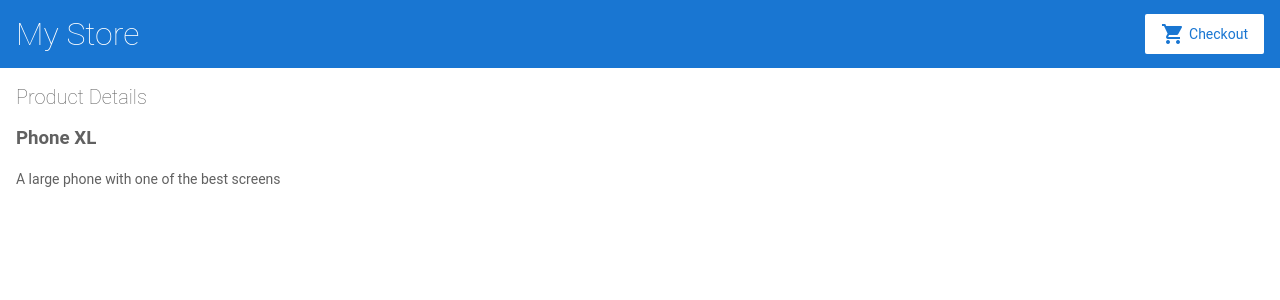
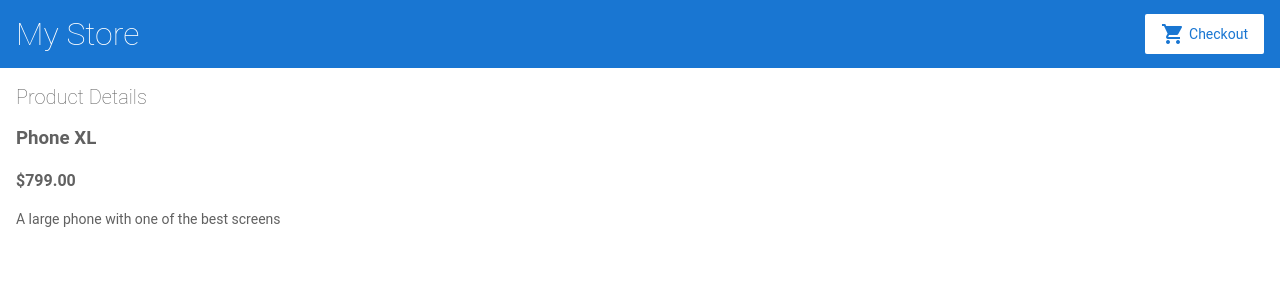
Before and after one commit to ErnoGitGudGitHub/angular-Tutorial1, an Angular app: page /products/0 in a window 1280 px wide. Shown: the top 300 px of the page. Built offline with nearby package versions, Linux system fonts and the light colour scheme.

Commit message:
1 file modified

```diff
--- a/src/app/product-details/product-details.component.html
+++ b/src/app/product-details/product-details.component.html
@@ -2,6 +2,6 @@
 
 <div *ngIf="product">
 <h3>{{product.name}}</h3>
-<h4>{{product.pric |currency}}</h4>
+<h4>{{product.price |currency}}</h4>
 <p>{{product.description}}</p>
 </div>
```
